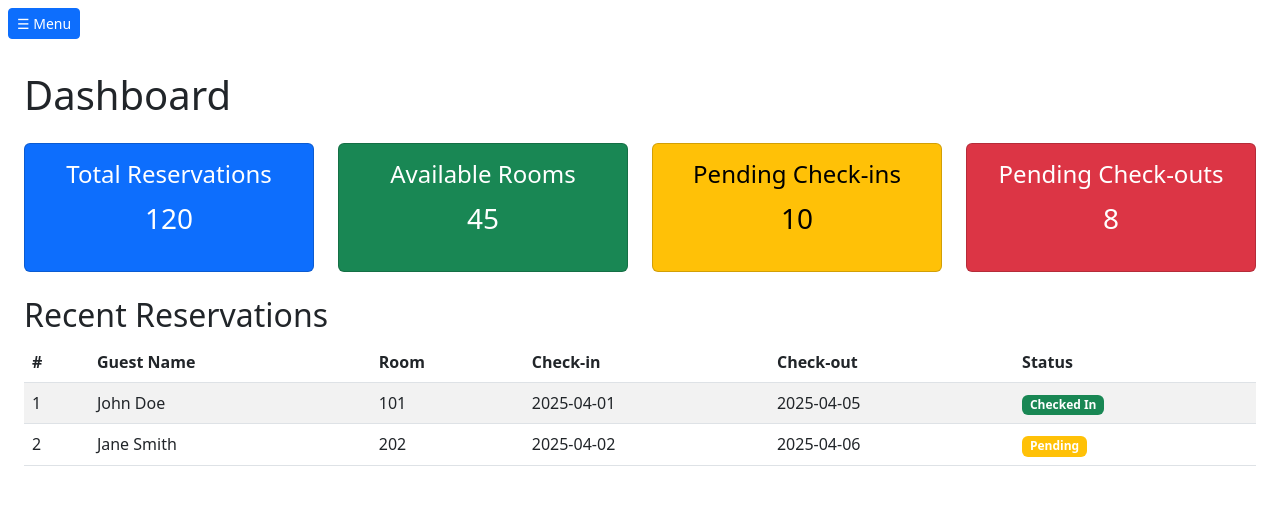
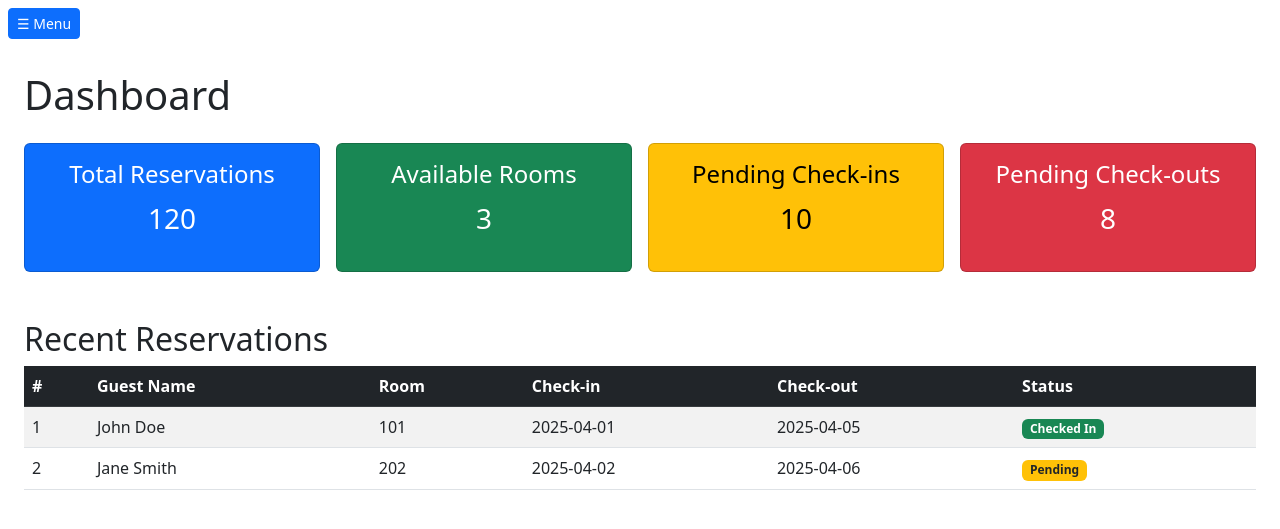
Before and after one commit to WINDcaster777/hydra, a PHP site: page /adminDash.php in a window 1280 px wide. Shown: the top 529 px of the page. Run offline with PHP 8.4, Linux system fonts and the light colour scheme; data comes from the database, SQL or seed files in the repository.

Commit message:
added some files on admin folder and it already works so don't touch it

```diff
--- a/admin/adminDash.php
+++ b/admin/adminDash.php
@@ -4,43 +4,66 @@
     <meta charset="UTF-8">
     <meta name="viewport" content="width=device-width, initial-scale=1.0">
     <title>Resort Admin Dashboard</title>
+
+    <!-- Bootstrap CSS -->
     <link href="https://cdn.jsdelivr.net/npm/bootstrap@5.3.0/dist/css/bootstrap.min.css" rel="stylesheet">
 
+    <!-- Custom CSS -->
+    <link href="css/admin.css" rel="stylesheet">
 </head>
 <body>
-<?php include ('../menu/menu.php')?>
+
+    <!-- Navigation/Menu -->
+    <?php include('../menu/menu.php'); ?>
 
     <div class="container-fluid p-4">
         <h1 class="mb-4">Dashboard</h1>
-        <div class="row">
+
+        <div class="row g-3">
+
+            <!-- Total Reservations -->
             <div class="col-md-3">
                 <div class="card text-bg-primary text-center p-3">
                     <h4>Total Reservations</h4>
                     <p class="fs-3">120</p>
                 </div>
             </div>
+
+            <!-- Available Rooms (Clickable Card) -->
             <div class="col-md-3">
-                <div class="card text-bg-success text-center p-3">
+                <a href="../map/map.php" style="text-decoration: none;">
+                    <div class="card text-bg-success text-center p-3 h-100">
                         <h4>Available Rooms</h4>
-                    <p class="fs-3">45</p>
+                        <p class="fs-3 mb-0">
+                            <?php include("fetchTotalFacility.php"); ?>
+                        </p>
                     </div>
+                </a>
             </div>
+
+            <!-- Pending Check-ins -->
             <div class="col-md-3">
                 <div class="card text-bg-warning text-center p-3">
                     <h4>Pending Check-ins</h4>
                     <p class="fs-3">10</p>
                 </div>
             </div>
+
+            <!-- Pending Check-outs -->
             <div class="col-md-3">
                 <div class="card text-bg-danger text-center p-3">
                     <h4>Pending Check-outs</h4>
                     <p class="fs-3">8</p>
                 </div>
             </div>
+
         </div>
-        <h2 class="mt-4">Recent Reservations</h2>
-        <table class="table table-striped">
-            <thead>
+
+        <!-- Recent Reservations -->
+        <h2 class="mt-5">Recent Reservations</h2>
+        <div class="table-responsive">
+            <table class="table table-striped align-middle">
+                <thead class="table-dark">
                     <tr>
                         <th>#</th>
                         <th>Guest Name</th>
@@ -65,11 +88,14 @@
                         <td>202</td>
                         <td>2025-04-02</td>
                         <td>2025-04-06</td>
-                    <td><span class="badge bg-warning">Pending</span></td>
+                        <td><span class="badge bg-warning text-dark">Pending</span></td>
                     </tr>
                 </tbody>
             </table>
         </div>
+    </div>
+
+    <!-- Bootstrap JS -->
     <script src="https://cdn.jsdelivr.net/npm/bootstrap@5.3.0/dist/js/bootstrap.bundle.min.js"></script>
 </body>
 </html>
--- /dev/null
+++ b/admin/css/admin.css
@@ -0,0 +1,5 @@
+    a:hover .card {
+        transform: scale(1.02);
+        box-shadow: 0 0 10px rgba(0,0,0,0.2);
+        transition: 0.2s ease-in-out;
+    }
--- /dev/null
+++ b/admin/fetchTotalFacility.php
@@ -0,0 +1,14 @@
+<?php
+require_once ("../properties/connection.php");
+
+$sql = "SELECT count(*) AS total FROM facility WHERE status='available'";
+$result = mysqli_query($conn, $sql);
+
+// Check the query result
+if (!$result) {
+    die("Query failed: " . mysqli_error($conn));
+}
+
+$row = mysqli_fetch_assoc($result);
+echo $row['total'] ?? 0;
+?>
```
Lines whose indentation alone changed are shown as unchanged.
